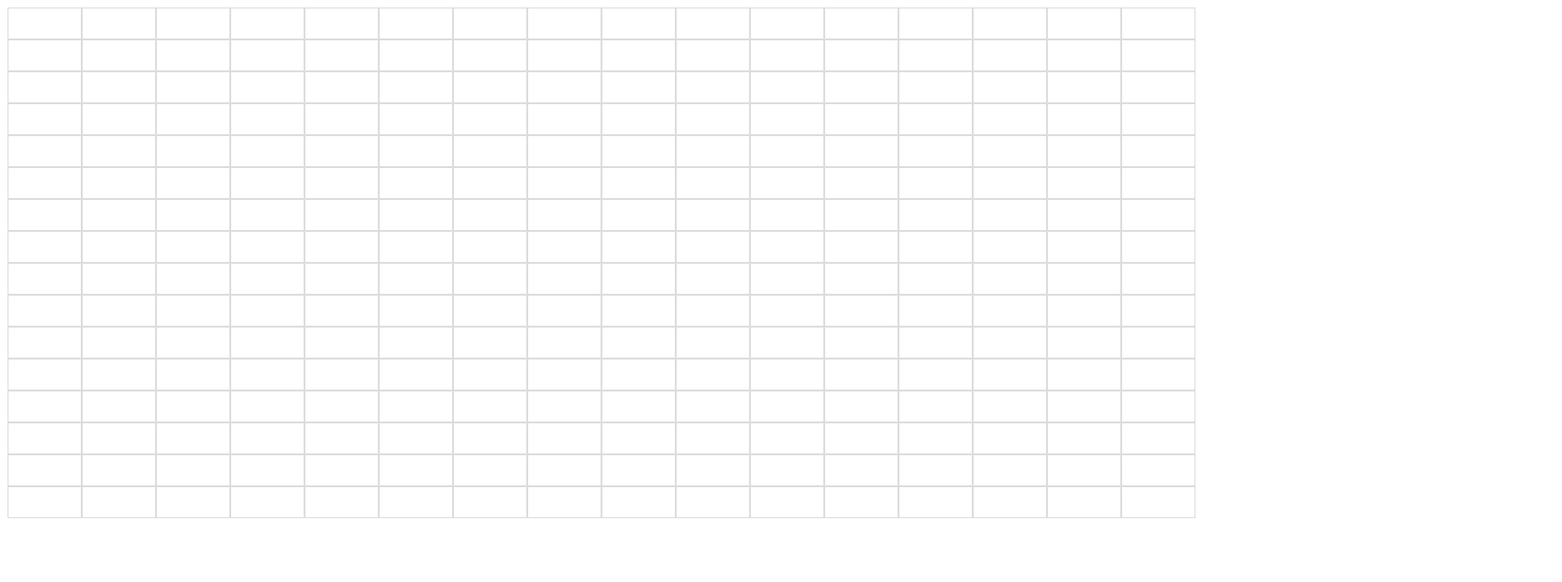
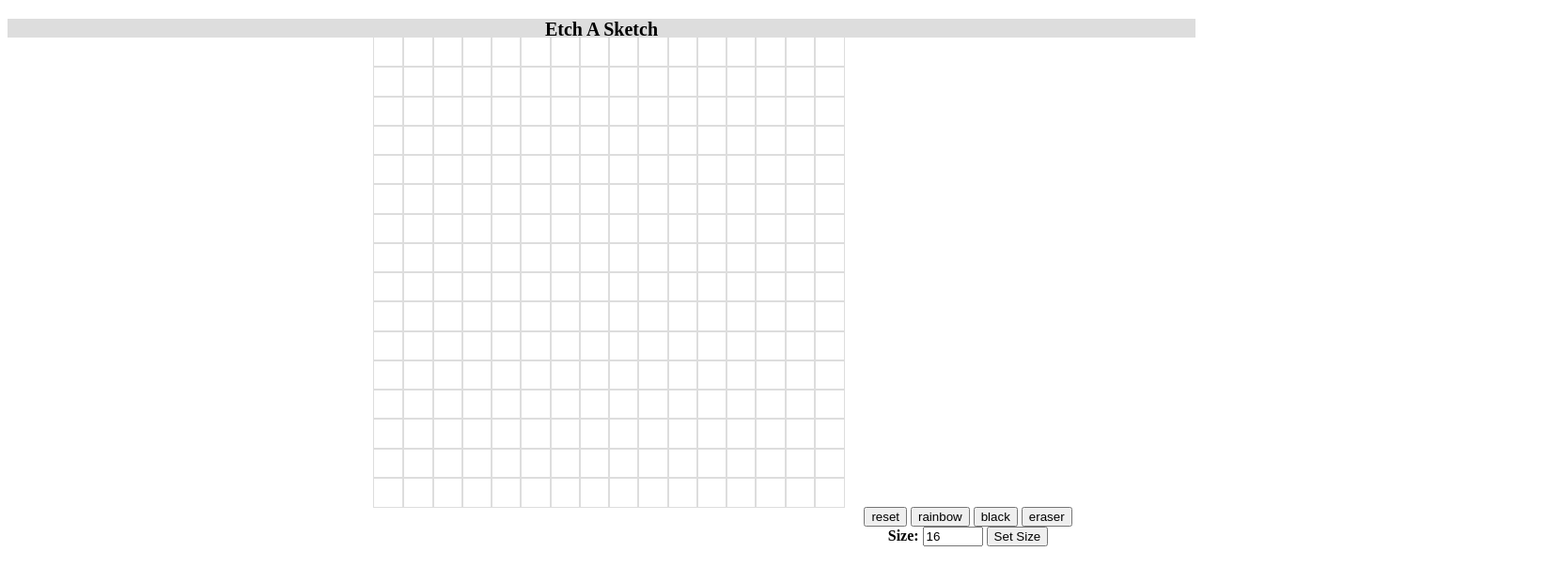
Before and after one commit to edzy16/etch-a-sketch, a plain HTML site: page index.html in a window 1280 px wide. Shown: the whole page at 94% size, 1662 px wide, since content can reach past the window. Drawn offline with Linux system fonts and the light colour scheme.

Commit message:
Completed building etch a sketch and added random color feature

```diff
--- a/index.html
+++ b/index.html
@@ -7,10 +7,22 @@
     <link rel="shortcut icon" href="favicon.jpg" type="image/x-icon" />
     <title>Etch a Sketch</title>
     <link rel="stylesheet" href="style.css" />
-
   </head>
   <body>
+    <div id="header"><p><strong>Etch A Sketch</p></div>
     <div id="container"></div>
+    <div id="button-group">
+      <button id="reset">reset</button>
+      <button id="rainbow">rainbow</button>
+      <button id="black">black</button>
+      <button id="eraser">eraser</button>
+      <form id="form" onsubmit="return false; ">
+        <label for="size">Size:</label>
+        <input type="number" id="size" name="size" min="2" max="100" placeholder="Board Size" value="16" onchange="makeRows(this.value)" />
+        <input type="button" value="Set Size"/>
+      </form>
+      <p id="message"></p>
+    </div>
     <script src="script.js"></script>
   </body>
 </html>
--- a/script.js
+++ b/script.js
@@ -1,41 +1,92 @@
 const container = document.getElementById("container");
 let rows = document.getElementsByClassName("gridRow");
 let cells = document.getElementsByClassName("cell");
-// Adds a click event listener to each cell
-function addClickEvent() {
-  for (let i = 0; i < cells.length; i++) {
-    cells[i].addEventListener("click", function() {
-      cells[i].classList.toggle("clicked");
-    });
+var message = document.getElementById("message");
+function inputValue() {
+  let size = document.getElementById("size");
+  let sizeValue = size.value;
+  if (sizeValue < 2 || sizeValue > 100) {
+    message.innerHTML = "Please enter a number greater than 1 & less than 100";
   }
-}
-
-// Adds a hover event listener to each cell
-function addHoverEvent() {
-  for (let i = 0; i < cells.length; i++) {
-    cells[i].addEventListener("mouseover", function() {
-      cells[i].classList.toggle("hovered");
-    });
+  else {
+    message.innerHTML = "";
   }
-}
-
-// Clears the grid
-function clearGrid() {
-  for (let i = 0; i < cells.length; i++) {
-    cells[i].classList.remove("clicked");
-    cells[i].classList.remove("hovered");
-  }
+  return sizeValue;
 }
 
 // Takes (rows, columns) input and makes a grid
-function makeRows(rows, cols) {
-  container.style.setProperty("--grid-rows", rows);
-  container.style.setProperty("--grid-cols", cols);
-  for (c = 0; c < rows * cols; c++) {
+function makeRows(canvasSize) {
+  canvasSize = inputValue();
+  let square = container.querySelectorAll(".grid-item");
+  square.forEach((div) => div.remove());
+  container.style.setProperty("--grid-rows", canvasSize);
+  container.style.setProperty("--grid-cols", canvasSize);
+  for (c = 0; c < canvasSize * canvasSize; c++) {
     let cell = document.createElement("div");
 
     container.appendChild(cell).className = "grid-item";
   }
 }
 
-makeRows(16, 16);
+sizeValue = inputValue();
+console.log(sizeValue);
+makeRows(sizeValue);
+var black = document.getElementById("black");
+black.addEventListener("click", blackColor);
+
+// Changes color of grid item on mouseover
+function blackColor() {
+  let gridItem = document.querySelectorAll(".grid-item");
+  gridItem.forEach((div) => {
+    div.addEventListener("mouseover", () => {
+      div.style.backgroundColor = "black";
+    });
+  });
+}
+
+// Clears grid
+function clearGrid() {
+  let gridItem = document.querySelectorAll(".grid-item");
+  gridItem.forEach((div) => {
+    div.style.backgroundColor = "white";
+  });
+}
+
+var reset = document.getElementById("reset");
+reset.addEventListener("click", clearGrid);
+
+var eraser = document.getElementById("eraser");
+eraser.addEventListener("click", erase);
+
+// Erases grid item on mouseover
+function erase() {
+  let gridItem = document.querySelectorAll(".grid-item");
+  gridItem.forEach((div) => {
+    div.addEventListener("mouseover", () => {
+      div.style.backgroundColor = "white";
+    });
+  });
+}
+
+var rainbow = document.getElementById("rainbow");
+rainbow.addEventListener("click", rainbowColor);
+
+// Changes color of grid item on mouseover to random color
+function rainbowColor() {
+  let gridItem = document.querySelectorAll(".grid-item");
+  gridItem.forEach((div) => {
+    div.addEventListener("mouseover", () => {
+      div.style.backgroundColor = randomColor();
+    });
+  });
+}
+
+// Generates random color
+function randomColor() {
+  var letters = "0123456789ABCDEF";
+  var color = "#";
+  for (var i = 0; i < 6; i++) {
+    color += letters[Math.floor(Math.random() * 16)];
+  }
+  return color;
+}
--- a/style.css
+++ b/style.css
@@ -15,10 +15,33 @@
   display: grid;
   grid-template-rows: repeat(var(--grid-rows), 1fr);
   grid-template-columns: repeat(var(--grid-cols), 1fr);
+  justify-items: center;
+  align-items: center;
+  height: 500px;
+  width: 500px;
+  padding-left: 390px;
 }
 
 .grid-item {
-  padding: 1em;
   border: 1px solid #ddd;
   text-align: center;
+  width: 100%;
+  height: 100%;
 }
+#header{
+  height: 20px;
+  width: 100%;
+  background-color: #ddd;
+  grid-column: 1 / -1;
+  grid-row: 1 / 2;
+  font-size: 20px;
+  text-align: center;
+}
+
+#button-group{
+  justify-items: center;
+  align-items: center;
+  height: 100%;
+  width: 100%;
+  padding-left: 390px;
+}
```
Also changed, not shown: 1 other file.
